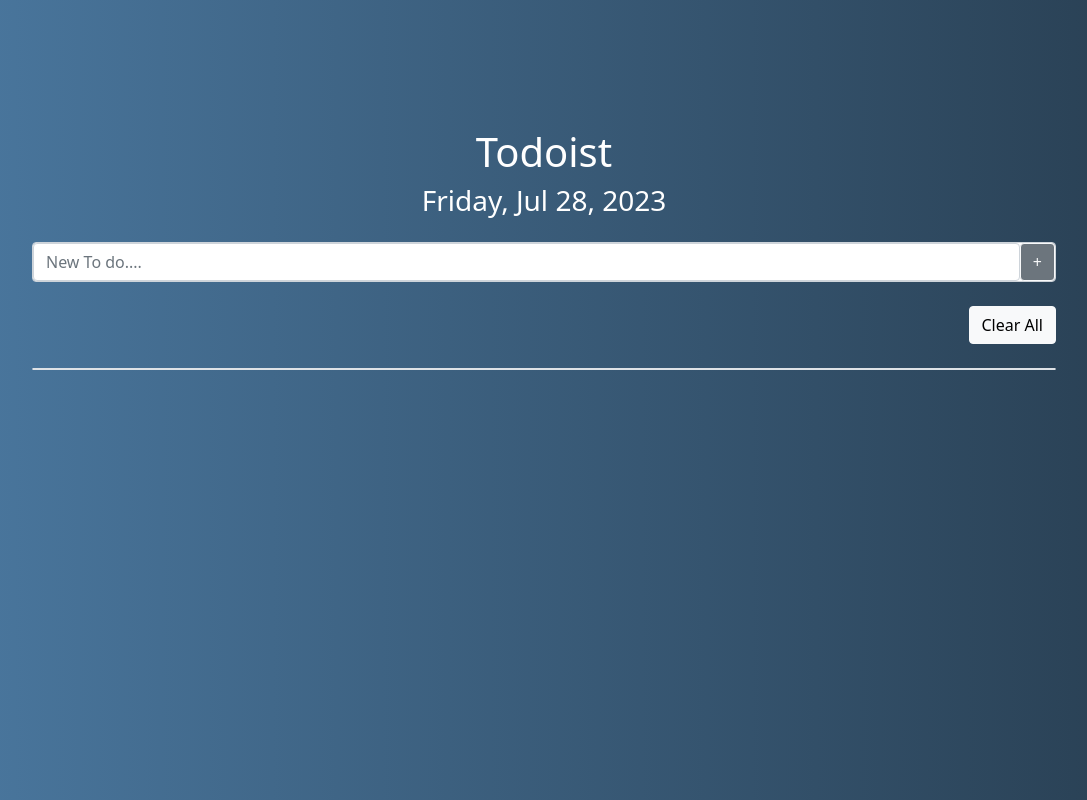
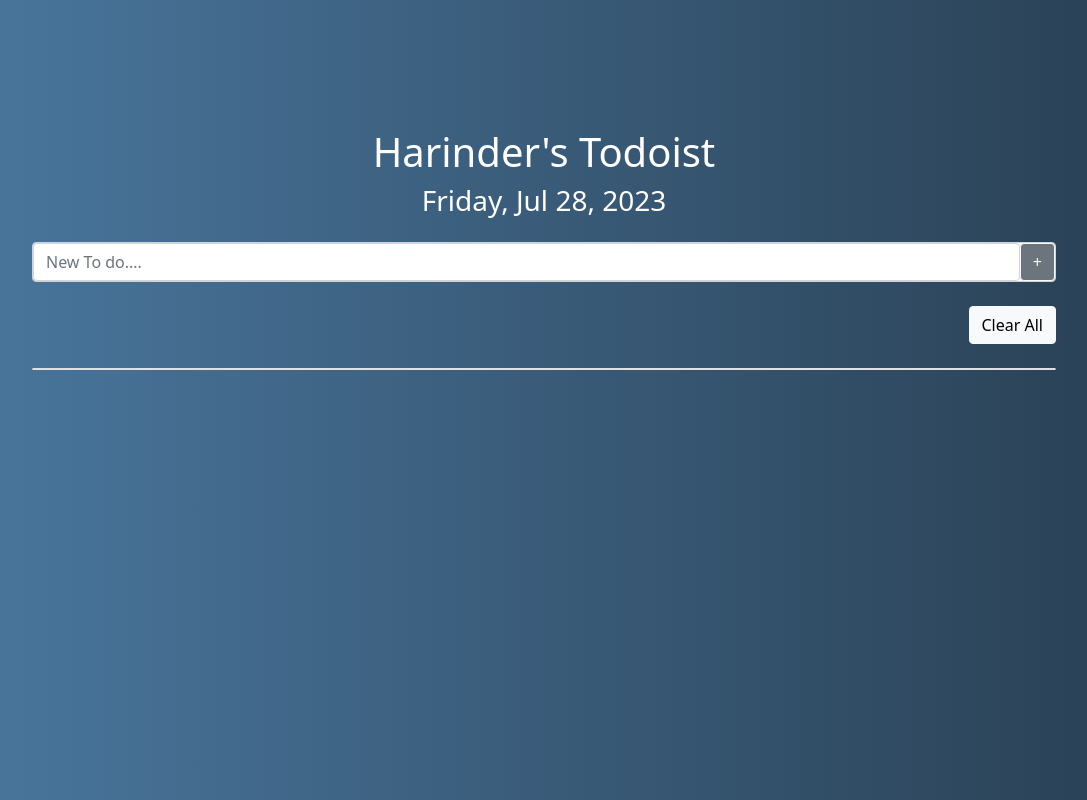
Before and after one commit to Harinder441/simple-todoist, a plain HTML site: page index.html in a window 1280 px wide. Shown: the whole page, without its empty margins (96-1183 px from the left). Drawn offline with nearby package versions, Linux system fonts and the light colour scheme.

Commit message:
Update index.html

```diff
--- a/index.html
+++ b/index.html
@@ -22,7 +22,7 @@
 
 <body>
     <header class="text-white text-center">
-        <h1>Todoist</h1>
+        <h1>Harinder's Todoist</h1>
         <h3 id="subheading">Today's Date</h3>
     </header>
     <main>
```
